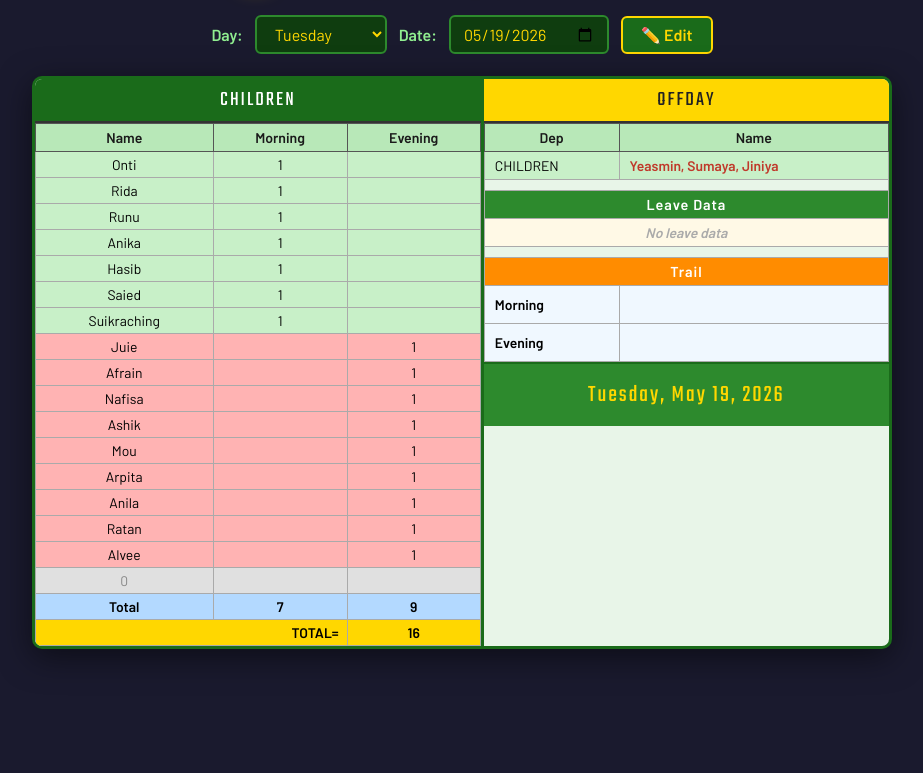
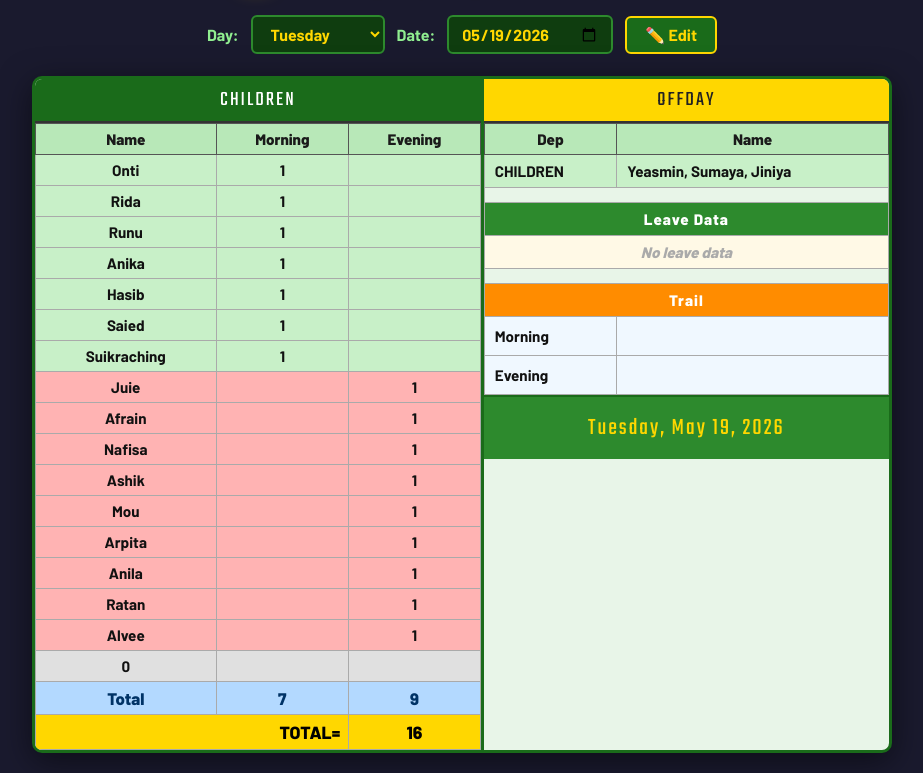
Before and after one commit to etmamalvee/Aarong-Children-, a plain HTML site: page duty_roster.html in a window 1280 px wide. Shown: the part 74-847 px from the top of the page, without its empty margins (178-1101 px from the left). Before the commit the page ends 800 px from the top, so only its background shows below. Drawn offline with Linux system fonts and the light colour scheme.

Commit message:
Update duty_roster.html

```diff
--- a/duty_roster.html
+++ b/duty_roster.html
@@ -5,7 +5,7 @@
 <meta name="viewport" content="width=device-width, initial-scale=1.0">
 <title>Children Duty Roster</title>
 <style>
-  @import url('https://fonts.googleapis.com/css2?family=Teko:wght@400;600;700&family=Barlow:wght@400;500;600&display=swap');
+  @import url('https://fonts.googleapis.com/css2?family=Teko:wght@400;600;700&family=Barlow:wght@400;500;600;700;800&display=swap');
 
   :root {
     --green-dark: #1a6b1a;
@@ -53,7 +53,7 @@
 
   .controls label {
     color: var(--green-light);
-    font-weight: 600;
+    font-weight: 700;
     font-size: 1rem;
   }
 
@@ -67,6 +67,7 @@
     font-family: 'Barlow', sans-serif;
     cursor: pointer;
     outline: none;
+    font-weight: 700;
   }
 
   .controls input[type="date"] {
@@ -79,6 +80,7 @@
     font-family: 'Barlow', sans-serif;
     cursor: pointer;
     outline: none;
+    font-weight: 700;
   }
 
   .controls button {
@@ -88,7 +90,7 @@
     border-radius: 6px;
     padding: 7px 18px;
     font-size: 1rem;
-    font-weight: 600;
+    font-weight: 700;
     font-family: 'Barlow', sans-serif;
     cursor: pointer;
     transition: background 0.2s;
@@ -136,25 +138,42 @@
   .children-table th {
     background: #b8e8b8;
     color: #1a1a1a;
-    font-weight: 700;
-    font-size: 0.88rem;
-    padding: 5px 8px;
+    font-weight: 800; /* থিম হেডার আরও মোটা করা হলো */
+    font-size: 0.95rem;
+    padding: 6px 8px;
     border: 1px solid var(--border);
     text-align: center;
   }
 
+  /* টেবিলের ভেতরের সব ডিজিট এবং টেক্সট বোল্ড করার জন্য */
   .children-table td {
-    padding: 4px 8px;
+    padding: 6px 8px;
     border: 1px solid #aaa;
-    font-size: 0.87rem;
+    font-size: 0.95rem;
     text-align: center;
+    font-weight: 700; /* সাধারণ ডিজিট ও নাম 700 বোল্ড করা হলো */
+    color: #111;
   }
 
-  .row-morning { background: var(--green-pale); }
-  .row-evening { background: var(--red-light); }
-  .row-zero { background: #e0e0e0; color: #888; }
-  .row-total-label { background: var(--blue-light); font-weight: 700; }
-  .row-grand { background: var(--yellow); font-weight: 700; }
+  /* স্পেসিফিক রো এর স্টাইল ও টেক্সট কালার আরও ফুটিয়ে তোলা হলো */
+  .row-morning { background: var(--green-pale); color: #0f3d0f; }
+  .row-evening { background: var(--red-light); color: #780000; }
+  .row-both { background: #ffe0b2; color: #b75300; }
+  .row-zero { background: #e0e0e0; color: #777; }
+
+  .row-total-label td {
+    background: var(--blue-light);
+    font-weight: 800; /* টোটাল ডিজিট বেশি মোটা করা হলো */
+    font-size: 1.05rem;
+    color: #003366;
+  }
+
+  .row-grand td {
+    background: var(--yellow);
+    font-weight: 800; /* গ্র্যান্ড টোটাল সবচেয়ে বেশি স্পষ্ট করা হলো */
+    font-size: 1.1rem;
+    color: #000;
+  }
 
   /* ===== RIGHT: OFF DAY + LEAVE + TRAIL ===== */
   .right-section {
@@ -182,45 +201,47 @@
   .right-table th {
     background: #b8e8b8;
     color: #1a1a1a;
-    font-weight: 700;
-    font-size: 0.88rem;
-    padding: 5px 8px;
+    font-weight: 800;
+    font-size: 0.95rem;
+    padding: 6px 8px;
     border: 1px solid var(--border);
     text-align: center;
   }
 
   .right-table td {
-    padding: 5px 10px;
+    padding: 7px 10px;
     border: 1px solid #aaa;
-    font-size: 0.87rem;
+    font-size: 0.95rem;
+    font-weight: 700; /* ডান পাশের টেবিলের টেক্সটও বোল্ড */
+    color: #111;
   }
 
   .offday-row td { background: var(--green-pale); }
-  .offday-names { color: #c0392b; font-weight: 600; }
+  .offday-names { color: #c0392b; font-weight: 800; }
 
   .leave-header-row td {
     background: var(--green-mid);
     color: white;
-    font-weight: 700;
+    font-weight: 800;
     text-align: center;
-    font-size: 0.9rem;
+    font-size: 0.95rem;
     letter-spacing: 1px;
   }
 
   .leave-row { background: #fff9e6; }
-  .leave-row td:first-child { font-weight: 600; }
+  .leave-row td:last-child { font-weight: 800; color: #2d8a2d; } /* লিভ কোড (L18, E19) বোল্ড করা হলো */
 
   .trail-header-row td {
     background: var(--orange);
     color: white;
-    font-weight: 700;
+    font-weight: 800;
     text-align: center;
-    font-size: 0.9rem;
+    font-size: 0.95rem;
     letter-spacing: 1px;
   }
 
   .trail-row { background: #f0f8ff; }
-  .trail-row td { padding: 10px; font-weight: 600; }
+  .trail-row td { padding: 10px; font-weight: 700; }
 
   .date-cell {
     background: var(--green-mid);
@@ -270,7 +291,7 @@
     color: var(--green-light);
     margin-top: 10px;
     margin-bottom: 3px;
-    font-weight: 600;
+    font-weight: 700;
     font-size: 0.9rem;
   }
 
@@ -284,6 +305,7 @@
     font-family: 'Barlow', sans-serif;
     font-size: 0.9rem;
     outline: none;
+    font-weight: 600;
   }
 
   .modal textarea { resize: vertical; min-height: 60px; }
@@ -333,8 +355,9 @@
     color: #cfc;
     user-select: none;
     transition: background 0.15s;
+    font-weight: 600;
   }
-  .chip.selected { background: var(--green-dark); border-color: var(--yellow); color: var(--yellow); font-weight: 600; }
+  .chip.selected { background: var(--green-dark); border-color: var(--yellow); color: var(--yellow); font-weight: 700; }
 </style>
 </head>
 <body>
@@ -347,7 +370,7 @@
     <option value="Saturday">Saturday</option>
     <option value="Sunday">Sunday</option>
     <option value="Monday">Monday</option>
-    <option value="Tuesday" selected>Tuesday</option>
+    <option value="Tuesday">Tuesday</option>
     <option value="Wednesday">Wednesday</option>
     <option value="Thursday">Thursday</option>
     <option value="Friday">Friday</option>
@@ -359,8 +382,7 @@
   <button onclick="openEditModal()">✏️ Edit</button>
 </div>
 
-<div class="roster-card" id="rosterCard">
-  </div>
+<div class="roster-card" id="rosterCard"></div>
 
 <div class="modal-overlay" id="modalOverlay">
   <div class="modal">
@@ -397,14 +419,12 @@
 </div>
 
 <script>
-// ===== ALL CHILDREN =====
 const ALL_CHILDREN = [
   "Onti","Rida","Runu","Anika","Hasib","Saied","Suikraching",
   "Juie","Afrain","Nafisa","Ashik","Abrar","Mou","Arpita","Anila","Ratan","Alvee",
   "Yeasmin","Sumaya","Jiniya","Arifa","Ashiq"
 ];
 
-// ===== DEFAULT DATA (Fixed Saturday Offday name typo) =====
 let rosterData = {
   Saturday: {
     morning: ["Juie","Yeasmin","Rida","Anila","Sumaya","Afrain","Alvee"],
@@ -450,7 +470,6 @@ let rosterData = {
   }
 };
 
-// ===== DATE =====
 function getTodayDate() {
   return new Date().toISOString().split('T')[0];
 }
@@ -462,58 +481,62 @@ function formatDisplayDate(dateStr, dayName) {
   return d.toLocaleDateString('en-US', opts);
 }
 
-// ===== RENDER =====
 function render() {
   const day = document.getElementById('daySelect').value;
   const dateVal = document.getElementById('dateInput').value;
   const data = rosterData[day];
 
+  if (!data) return;
+
   const morningSet = new Set(data.morning);
   const eveningSet = new Set(data.evening);
 
-  // Build children rows
-  let morningRows = '';
-  let eveningRows = '';
-  let morningCount = 0, eveningCount = 0;
+  let tableRows = '';
+  let morningCount = data.morning ? data.morning.length : 0;
+  let eveningCount = data.evening ? data.evening.length : 0;
 
-  // Morning children
+  // ১. শুধু মর্নিং শিফট
+  if (data.morning) {
     data.morning.forEach(name => {
-    morningRows += `<tr class="row-morning">
+      if (!eveningSet.has(name)) {
+        tableRows += `<tr class="row-morning">
           <td>${name}</td>
           <td>1</td>
           <td></td>
         </tr>`;
-    morningCount++;
-  });
-
-  // Evening children (not in morning)
-  data.evening.forEach(name => {
-    const inMorning = morningSet.has(name);
-    if (!inMorning) {
-      eveningRows += `<tr class="row-evening">
-        <td>${name}</td>
-        <td></td>
-        <td>1</td>
-      </tr>`;
-      eveningCount++;
       }
     });
+  }
 
-  // Both shift
-  let bothRows = '';
+  // ২. মর্নিং এবং ইভনিং উভয় শিফট (Both Shifts)
+  if (data.morning) {
     data.morning.forEach(name => {
       if (eveningSet.has(name)) {
-      bothRows += `<tr style="background:#ffe0b2;">
+        tableRows += `<tr class="row-both">
           <td>${name}</td>
           <td>1</td>
           <td>1</td>
         </tr>`;
       }
     });
+  }
 
-  // Leave rows
+  // ৩. শুধু ইভনিং শিফট
+  if (data.evening) {
+    data.evening.forEach(name => {
+      if (!morningSet.has(name)) {
+        tableRows += `<tr class="row-evening">
+          <td>${name}</td>
+          <td></td>
+          <td>1</td>
+        </tr>`;
+      }
+    });
+  }
+
+  // লিভ ডেটা
   let leaveRows = '';
-  const leaveEntries = Object.entries(data.leave);
+  const leaveEntries = data.leave ? Object.entries(data.leave) : [];
   if (leaveEntries.length === 0) {
     leaveRows = `<tr class="leave-row"><td colspan="2" style="text-align:center;color:#aaa;font-style:italic;">No leave data</td></tr>`;
   } else {
@@ -522,7 +545,6 @@ function render() {
     });
   }
 
-  // Offday (Fixed spacing & rendering)
   const offdayNames = data.offday && data.offday.length > 0 ? data.offday.join(', ') : '—';
   const dateDisplay = dateVal ? formatDisplayDate(dateVal, day) : day;
 
@@ -539,9 +561,7 @@ function render() {
             </tr>
           </thead>
           <tbody>
-            ${morningRows}
-            ${bothRows}
-            ${eveningRows}
+            ${tableRows}
             <tr class="row-zero"><td>0</td><td></td><td></td></tr>
             <tr class="row-total-label">
               <td>Total</td>
@@ -588,8 +608,8 @@ function openEditModal() {
   document.getElementById('editDay').value = day;
   buildChips(day);
   const data = rosterData[day];
-  document.getElementById('editOffday').value = data.offday.join(', ');
-  document.getElementById('editLeave').value = Object.entries(data.leave).map(([k,v])=>`${k} ${v}`).join('\n');
+  document.getElementById('editOffday').value = data.offday ? data.offday.join(', ') : '';
+  document.getElementById('editLeave').value = data.leave ? Object.entries(data.leave).map(([k,v])=>`${k} ${v}`).join('\n') : '';
   document.getElementById('modalOverlay').classList.add('open');
 }
 
@@ -607,13 +627,13 @@ function buildChips(day) {
 
   ALL_CHILDREN.forEach(name => {
     const mChip = document.createElement('span');
-    mChip.className = 'chip' + (data.morning.includes(name) ? ' selected' : '');
+    mChip.className = 'chip' + (data.morning && data.morning.includes(name) ? ' selected' : '');
     mChip.textContent = name;
     mChip.onclick = () => mChip.classList.toggle('selected');
     morningDiv.appendChild(mChip);
 
     const eChip = document.createElement('span');
-    eChip.className = 'chip' + (data.evening.includes(name) ? ' selected' : '');
+    eChip.className = 'chip' + (data.evening && data.evening.includes(name) ? ' selected' : '');
     eChip.textContent = name;
     eChip.onclick = () => eChip.classList.toggle('selected');
     eveningDiv.appendChild(eChip);
@@ -642,22 +662,35 @@ function saveEdit() {
 
   rosterData[day] = { morning, evening, offday, leave };
 
-  // Switch to edited day
   document.getElementById('daySelect').value = day;
   closeEditModal();
   render();
 }
 
-// ===== INIT =====
-document.getElementById('dateInput').value = getTodayDate();
+// ইনপুট ডেট পরিবর্তন হলে বার (Day) অটো পরিবর্তন
+document.getElementById('dateInput').addEventListener('change', function() {
+  if (this.value) {
+    const days = ['Sunday', 'Monday', 'Tuesday', 'Wednesday', 'Thursday', 'Friday', 'Saturday'];
+    const d = new Date(this.value + 'T00:00:00');
+    const dayName = days[d.getDay()];
+    document.getElementById('daySelect').value = dayName;
+  }
+  render();
+});
+
 document.getElementById('daySelect').addEventListener('change', render);
-document.getElementById('dateInput').addEventListener('change', render);
+
 document.getElementById('editDay').addEventListener('change', function() {
   buildChips(this.value);
   const data = rosterData[this.value];
-  document.getElementById('editOffday').value = data.offday.join(', ');
-  document.getElementById('editLeave').value = Object.entries(data.leave).map(([k,v])=>`${k} ${v}`).join('\n');
+  document.getElementById('editOffday').value = data.offday ? data.offday.join(', ') : '';
+  document.getElementById('editLeave').value = data.leave ? Object.entries(data.leave).map(([k,v])=>`${k} ${v}`).join('\n') : '';
 });
+
+// শুরুর ডেট আজকের সেট করা এবং বার অটো সিলেক্ট করা
+document.getElementById('dateInput').value = getTodayDate();
+const initialDays = ['Sunday', 'Monday', 'Tuesday', 'Wednesday', 'Thursday', 'Friday', 'Saturday'];
+document.getElementById('daySelect').value = initialDays[new Date().getDay()];
 
 render();
 </script>
```
Lines whose indentation alone changed are shown as unchanged.
